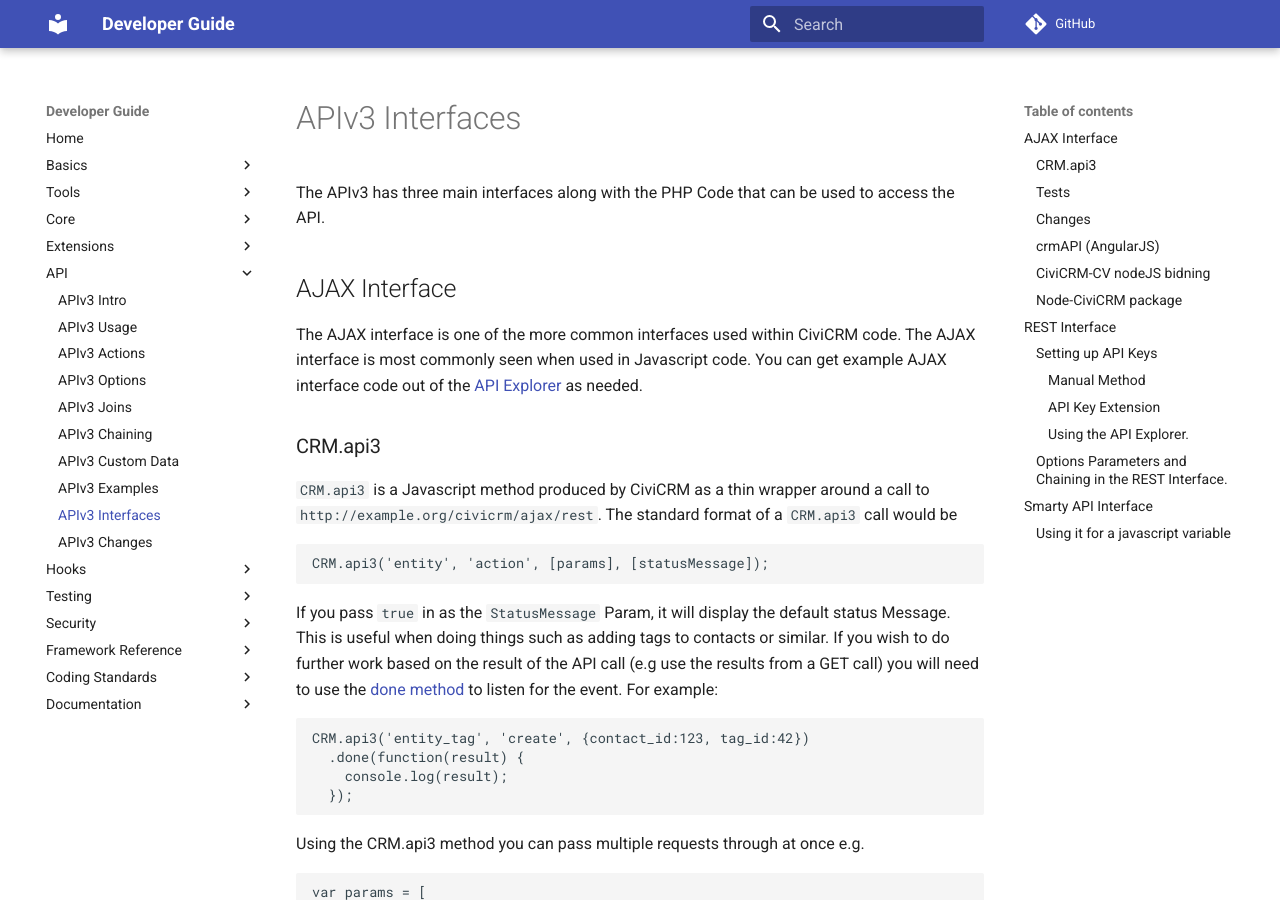
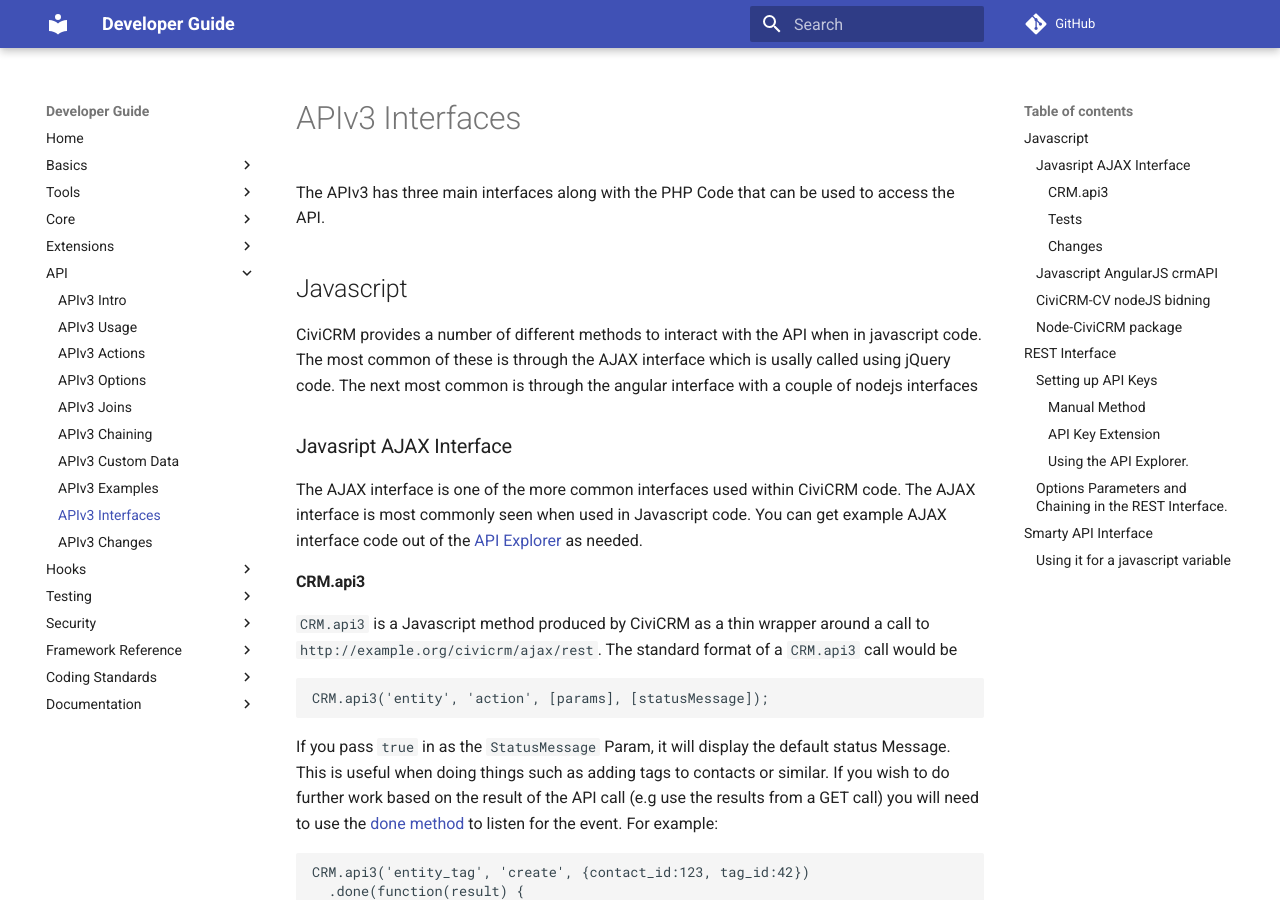
Before and after one commit to civicrm/civicrm-dev-docs, an MkDocs documentation site: the page built from docs/api/interfaces.md, in a window 1280 px wide and 900 px high. Built offline with MkDocs 1.6.1 and Material for MkDocs 9.7.7, drawn with Linux system fonts in a browser that asks for light colours; comment, search, counter and statistics services are not loaded; old or Windows-style settings are respelled for this version of MkDocs; some of the changed text lies outside the part shown.

Commit message:
Alter headings and add in a Javascript intro paragraph, Attempt to mae it clear Angular and others are not part of the AJAX interface

```diff
--- a/docs/api/interfaces.md
+++ b/docs/api/interfaces.md
@@ -2,11 +2,15 @@
 
 The APIv3 has three main interfaces along with the PHP Code that can be used to access the API.
 
-## AJAX Interface {:#ajax}
+## Javascript {#javascript}
+
+CiviCRM provides a number of different methods to interact with the API when in javascript code. The most common of these is through the AJAX interface which is usally called using jQuery code. The next most common is through the angular interface with a couple of nodejs interfaces
+
+### Javasript AJAX Interface {:#ajax}
 
 The AJAX interface is one of the more common interfaces used within CiviCRM code. The AJAX interface is most commonly seen when used in Javascript code. You can get example AJAX interface code out of the [API Explorer](/api/index.md#api-explorer) as needed.
 
-### CRM.api3
+#### CRM.api3
 
 `CRM.api3` is a Javascript method produced by CiviCRM as a thin wrapper around a call to `http://example.org/civicrm/ajax/rest`. The standard format of a `CRM.api3` call would be
 
@@ -57,13 +61,13 @@
     Javascript does not guarantee the *ordering* of associative objects. To ensure the API calls execute in a specific order, use the array syntax instead.
 
 
-### Tests
+#### Tests
 
 Qunit tests for `CRM.api3` can be found in [/tests/qunit/crm-api3](https://github.com/civicrm/civicrm-core/tree/master/tests/qunit/crm-api3).
 
 You can run the tests within a web browser by visiting `/civicrm/dev/qunit/civicrm/crm-api3` within a CiviCRM [development installation](/tools/civibuild.md).
 
-### Changes
+#### Changes
 
 The recommended AJAX interface has changed between CiviCRM versions as follows:
 
@@ -73,7 +77,7 @@
 
 For details see [API changes](/api/changes.md).
 
-### crmAPI (AngularJS) {:#angularjs}
+### Javascript AngularJS crmAPI {:#angularjs}
 
 With the advent of AngularJS being introduced into the CiviCRM framework, a service was created `crmApi()` which is a variant of `CRM.api3()` for AngularJS. It should be noted that the results are packaged as "promises" by AngularJS. the crmAPI property can be manipulate to mock responses and also the JSON encoder  uses `angular.toJson()` to correctly handle hidden properties. Examples of use are
 
```
